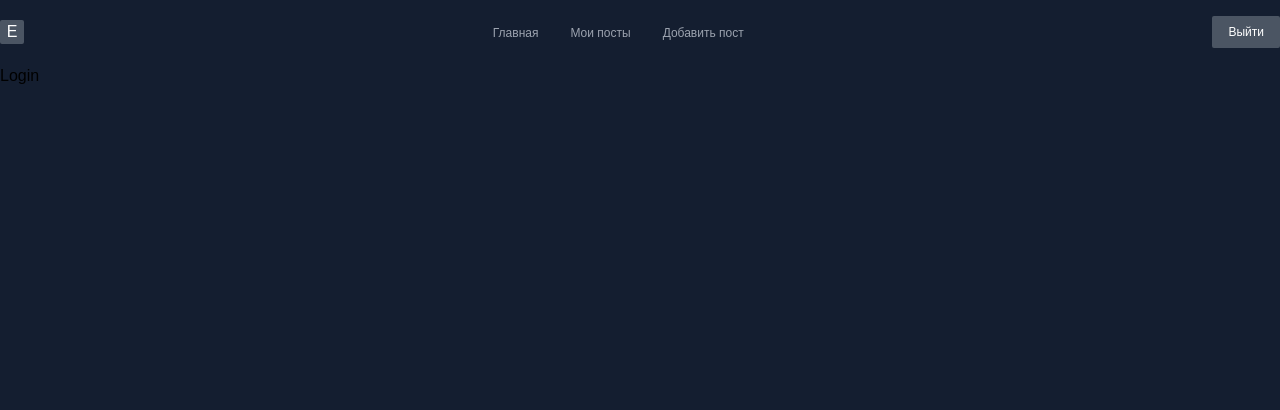
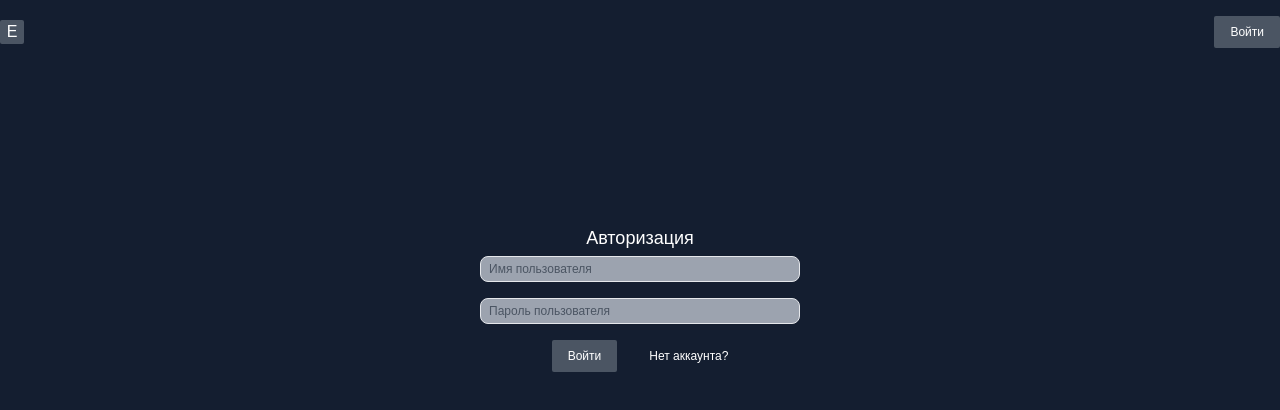
Before and after one commit to Kunduz-rahat/mern_blog, a React (Create React App) app in the folder client/: page /login in a window 1280 px wide. Shown: the top 410 px of the page. Built offline with nearby package versions, Linux system fonts and the light colour scheme.

Commit message:
add login form

```diff
--- a/client/src/components/Navbar.jsx
+++ b/client/src/components/Navbar.jsx
@@ -2,7 +2,7 @@
 import { Link, NavLink } from 'react-router-dom'
 
 export const Navbar = () => {
-	const isAuth = true
+	const isAuth = false
 
 	const activeStyles ={
 		color:"white"
--- a/client/src/pages/Login.jsx
+++ b/client/src/pages/Login.jsx
@@ -1,7 +1,31 @@
 import React from 'react'
+import { Link } from 'react-router-dom'
 
 export const Login = () => {
 	return (
-		<div>Login</div>
+		<form onSubmit={e=>e.preventDefault()} className="w-1/4 h-60 mx-auto mt-40">
+		<h1 className=' text-lg text-white text-center '>Авторизация</h1>
+		<label className=' text-xs text-gray-400'>
+
+		<input type='text'
+		placeholder='Имя пользователя'
+		className='mt-1 text-black w-full rounded-lg bg-gray-400 border py-1 px-2 text-xs outline-none placeholder:text-gray-600'
+		/>
+
+		</label>
+		<label className=' text-xs text-gray-400 ' >
+
+	<input type='password'
+	placeholder='Пароль пользователя'
+	className='mt-4 text-black w-full rounded-lg  bg-gray-400 border py-1 px-2 text-xs outline-none placeholder:text-gray-600'
+	/>
+
+	</label>
+<div className='flex gap-8 justify-center items-center mt-4'>
+<button className='flex justify-center items-center text-xs bg-gray-600  text-white rounded-sm py-2 px-4'>Войти</button>
+<Link to={'/register'} className='flex justify-center items-center text-xs text-white'>Нет аккаунта? </Link>
+</div>
+
+		</form>
 	)
 }
```
